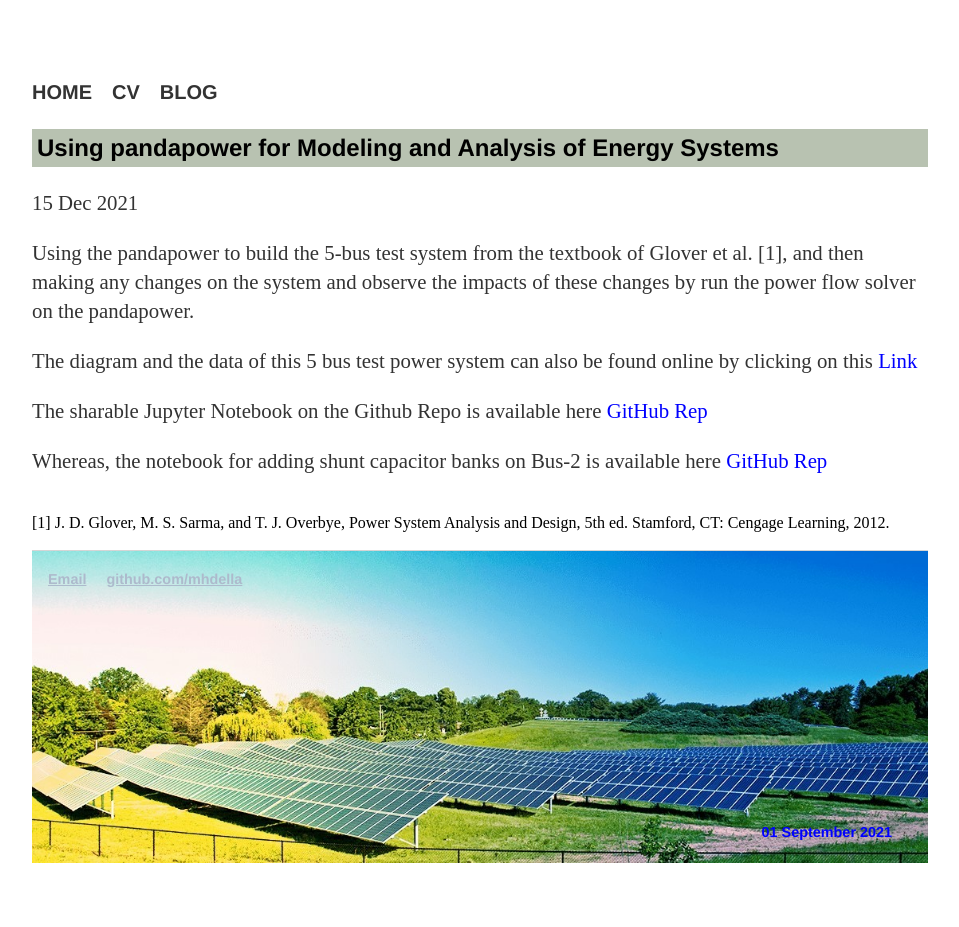
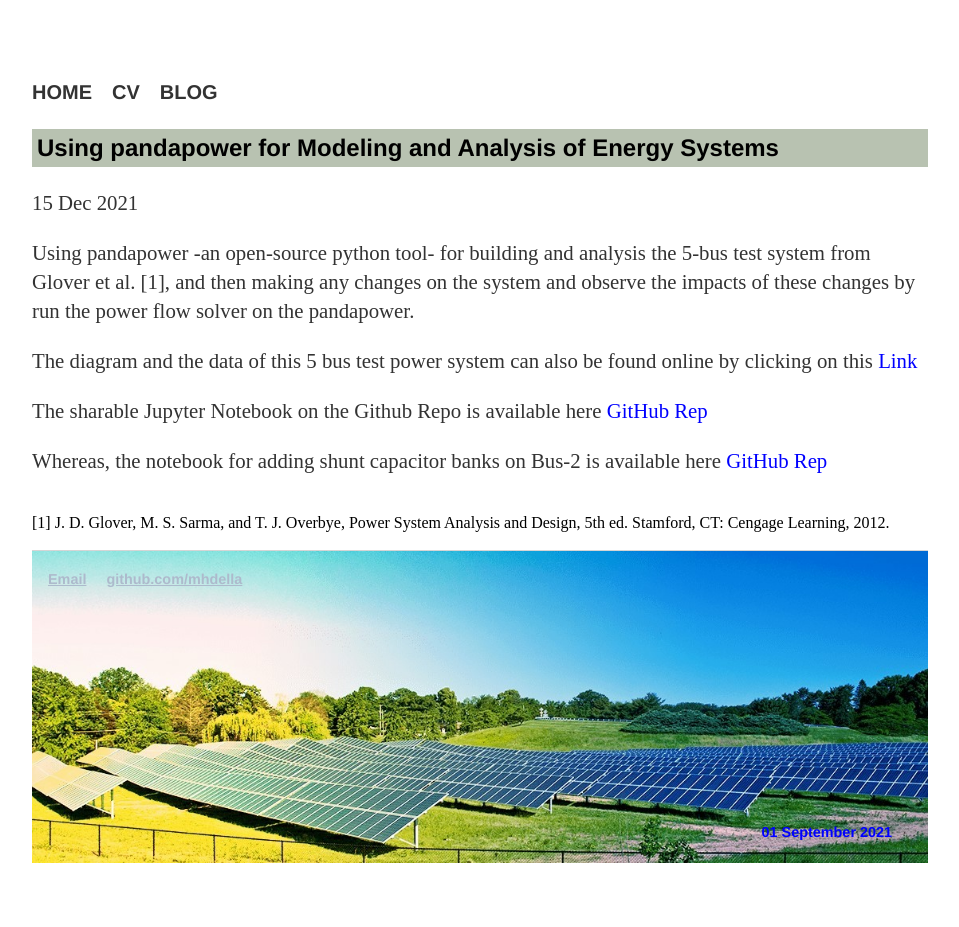
Before and after one commit to MohamedAbuella/MohamedAbuella.github.io, a Jekyll site: the page built from _posts/2021-12-15-five=bus-test-power-system-from-Glover-&-Sarma-Textbook.html, in a window 1280 px wide. Shown: the whole page, without its empty margins (160-1119 px from the left). Built offline with Jekyll 4.4.1, drawn with Linux system fonts in a browser that asks for light colours; nearby versions of some CDN libraries; a script that is not in the unit is left out; comment, search, counter and statistics services are not loaded.

Commit message:
Update 2021-12-15-five=bus-test-power-system-from-Glover-&-Sarma-Textbook.html

```diff
--- a/_posts/2021-12-15-five=bus-test-power-system-from-Glover-&-Sarma-Textbook.html
+++ b/_posts/2021-12-15-five=bus-test-power-system-from-Glover-&-Sarma-Textbook.html
@@ -5,7 +5,7 @@ author:     Mohamed Abuella
 layout:     post
 tags:       [Blog]
 ---
-<p> Using the pandapower to build the 5-bus test system from the textbook of Glover et al. [1], and then making any changes on the system and observe the impacts of these changes by run the power flow solver on the pandapower.
+<p> Using pandapower -an open-source python tool- for building and analysis the 5-bus test system from Glover et al. [1], and then making any changes on the system and observe the impacts of these changes by run the power flow solver on the pandapower.
 <p>The diagram and the data of this 5 bus test power system can also be found online by clicking on this <a href="https://al-roomi.org/component/content/article?id=76:5-bus-system-glover-s-book" target="_blank" style="color:blue"> Link </a> </p>
 <p>The sharable Jupyter Notebook on the Github Repo is available here <a href="https://github.com/mhdella/IEEE-test-bus-systems-by-Pandapower/blob/main/5bus_system_glover.ipynb" target="_blank" style="color:blue"> GitHub Rep </a> </p>
 <p>Whereas, the notebook for adding shunt capacitor banks on Bus-2 is available here <a href="https://github.com/mhdella/IEEE-test-bus-systems-by-Pandapower/blob/main/5bus_system_glover_Add_Shunt.ipynb" target="_blank" style="color:blue"> GitHub Rep </a> </p>
```
